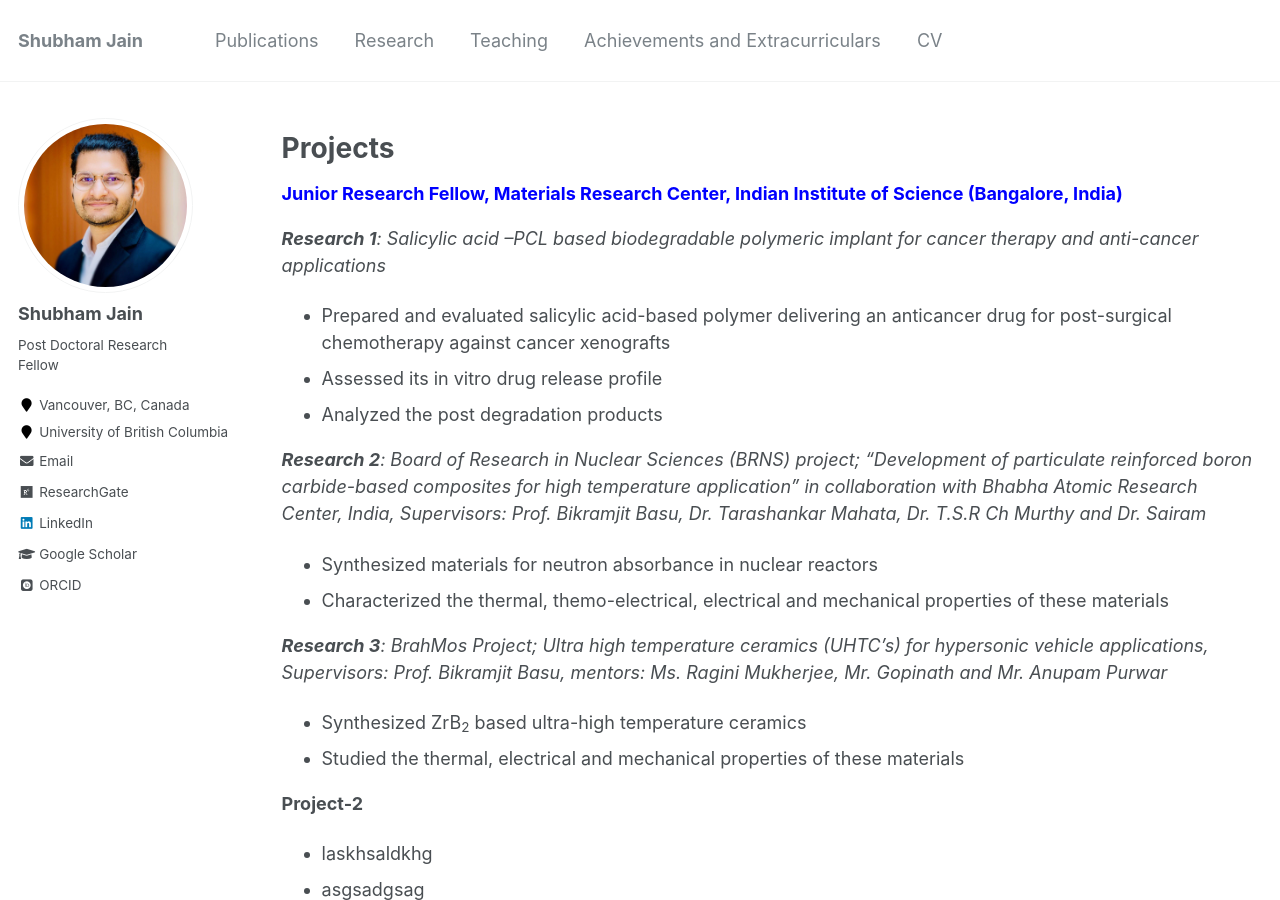
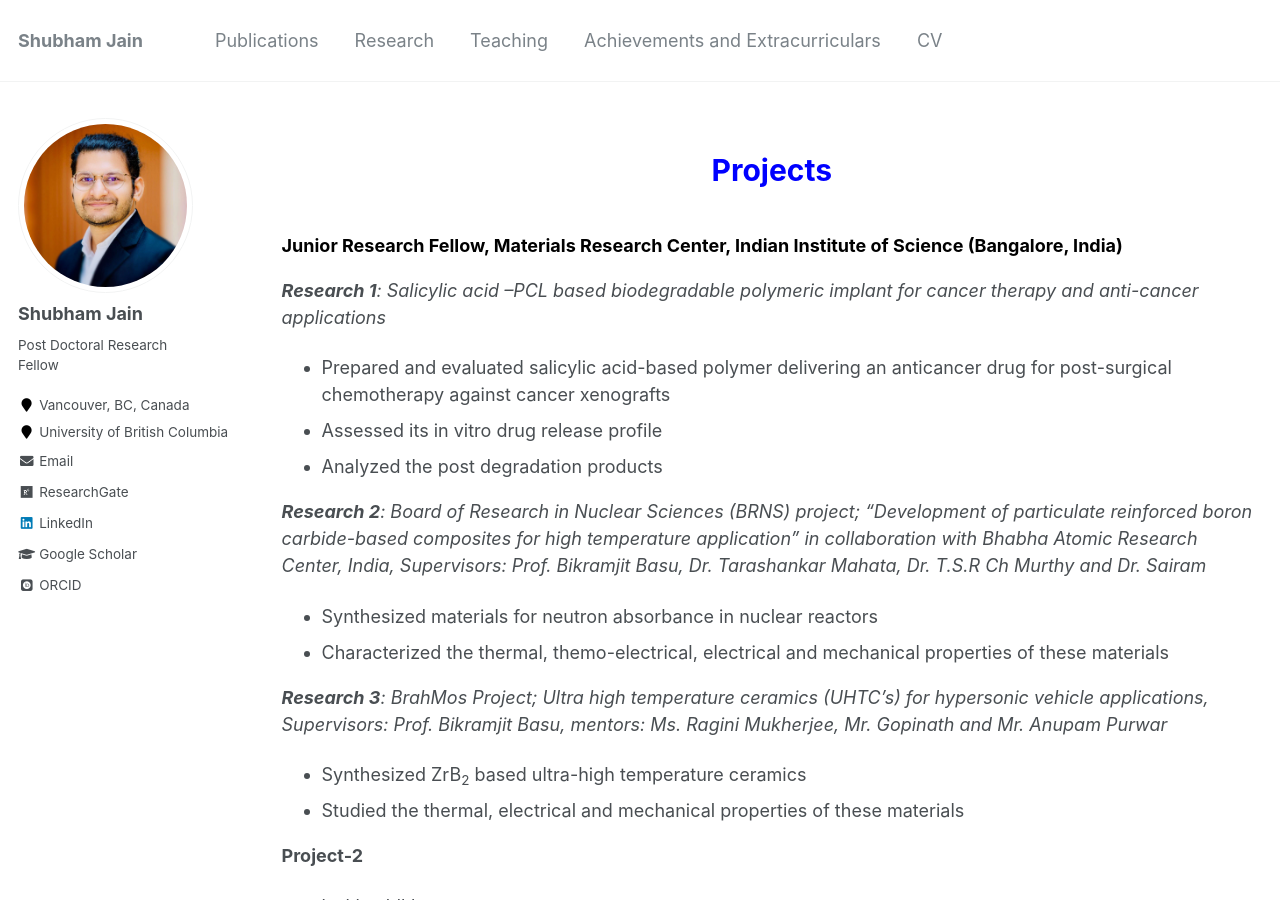
Before and after one commit to shubhamj2611/shubhamj2611.github.io, a Jekyll site: the page built from _pages/research.md, in a window 1280 px wide and 900 px high. Built offline with Jekyll 4.4.1, drawn with Linux system fonts in a browser that asks for light colours; some web fonts are replaced.

Commit message:
Update research.md

```diff
--- a/_pages/research.md
+++ b/_pages/research.md
@@ -4,9 +4,9 @@ title: " "
 permalink: /research/
 author_profile: true
 ---
-# Projects
+<p style="text-align:center; color:Blue; font-size:30px; font-weight:bold;"> Projects </p>
 
-<font color="blue"> <b> Junior Research Fellow, Materials Research Center, Indian Institute of Science (Bangalore, India) </b> </font>
+<font color="black"> <b> Junior Research Fellow, Materials Research Center, Indian Institute of Science (Bangalore, India) </b> </font>
 
 <i><b>Research 1</b>: Salicylic acid –PCL based biodegradable polymeric implant for cancer therapy and anti-cancer applications</i>
    * Prepared and evaluated salicylic acid-based polymer delivering an anticancer drug for post-surgical chemotherapy against cancer xenografts
```
